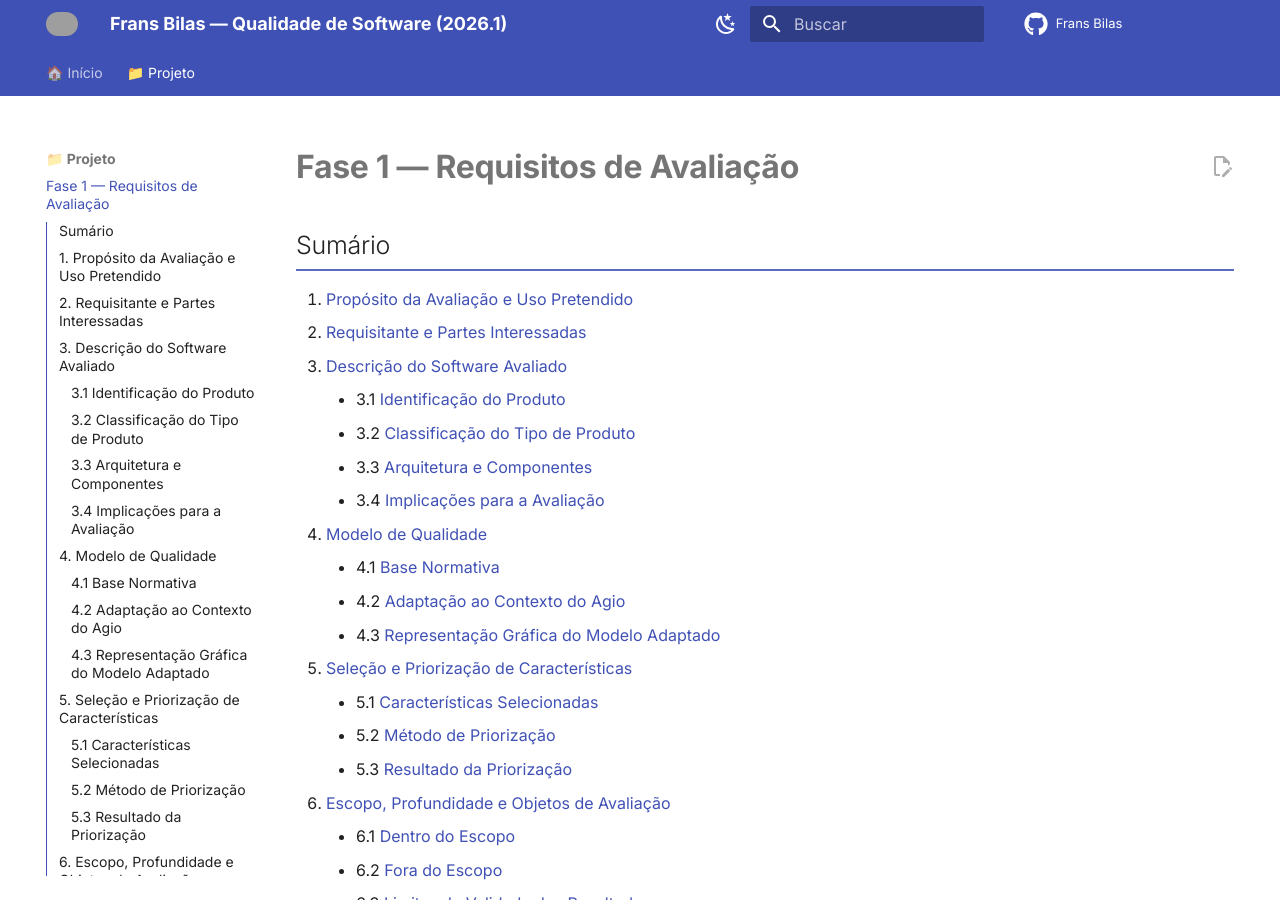
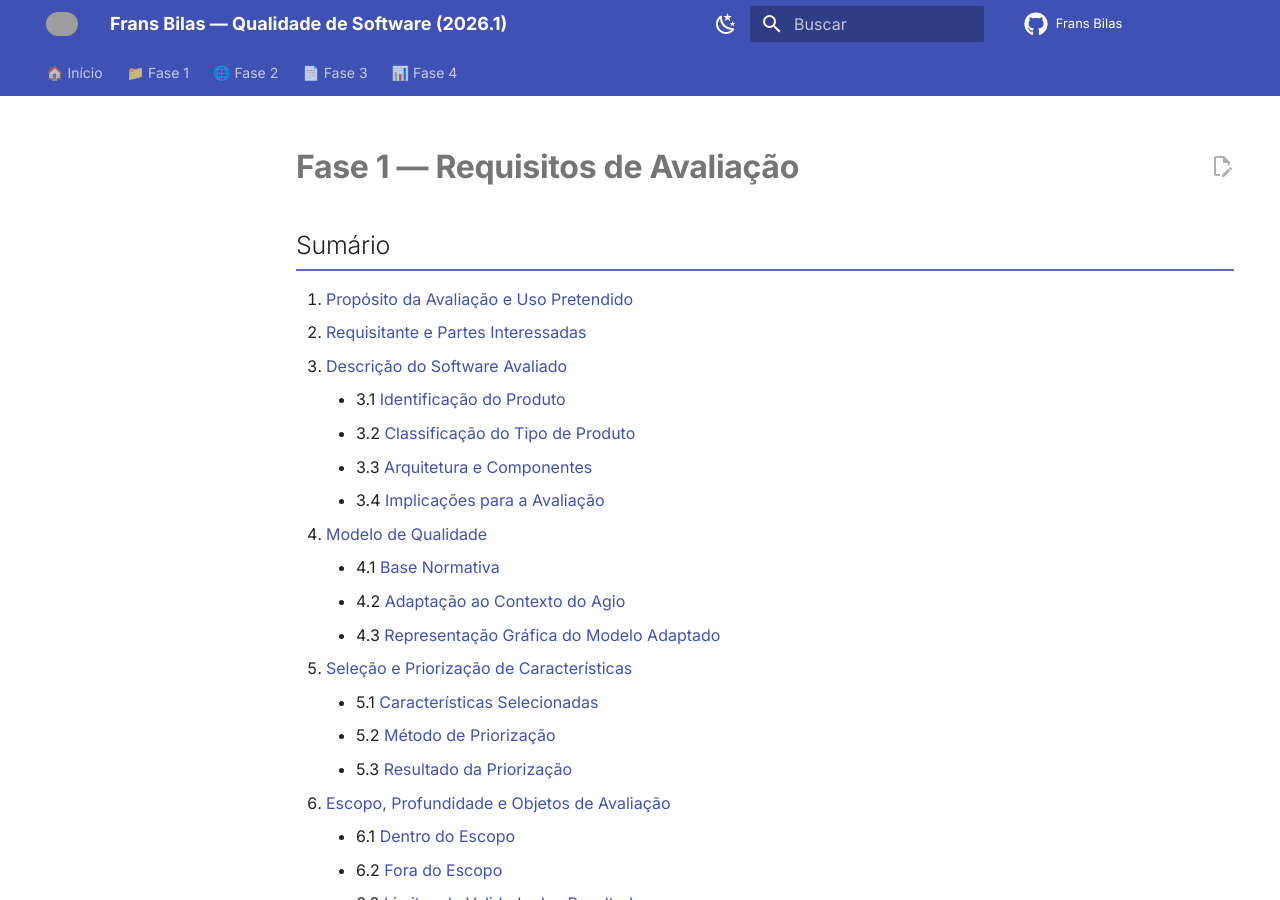
Before and after one commit to FCTE-Qualidade-de-Software-1/2026-1_T01_FRANS_BILAS, an MkDocs documentation site: the page built from docs/fase1.md, in a window 1280 px wide and 900 px high. Built offline with MkDocs 1.6.1 and Material for MkDocs 9.7.7, drawn with Linux system fonts in a browser that asks for light colours; comment, search, counter and statistics services are not loaded; some of the changed lines change nothing that is shown; grey boxes are pictures that could not be loaded.

Commit message:
docs: atualiza navegação do mkdocs

```diff
--- a/mkdocs.yml
+++ b/mkdocs.yml
@@ -26,7 +26,6 @@ theme:
 
   palette:
 
-    # Light Mode
     - scheme: default
       primary: indigo
       accent: deep purple
@@ -35,7 +34,6 @@ theme:
         icon: material/weather-night
         name: Modo escuro
 
-    # Dark Mode
     - scheme: slate
       primary: indigo
       accent: deep purple
@@ -46,7 +44,6 @@ theme:
 
   features:
 
-    # Navegação
     - navigation.tabs
     - navigation.sections
     - navigation.expand
@@ -54,33 +51,27 @@ theme:
     - navigation.instant
     - navigation.tracking
 
-    # TOC
     - toc.follow
     - toc.integrate
 
-    # Busca
     - search.highlight
     - search.suggest
     - search.share
 
-    # Código
     - content.code.copy
     - content.code.annotate
 
-    # Outros
     - content.tabs.link
     - content.action.edit
 
 markdown_extensions:
 
-  # Markdown base
   - tables
   - attr_list
   - md_in_html
   - def_list
   - admonition
 
-  # Pymdown
   - pymdownx.details
   - pymdownx.superfences
 
@@ -96,7 +87,6 @@ markdown_extensions:
       emoji_index: !!python/name:material.extensions.emoji.twemoji
       emoji_generator: !!python/name:material.extensions.emoji.to_svg
 
-  # Mermaid
   - pymdownx.superfences:
       custom_fences:
         - name: mermaid
@@ -112,11 +102,26 @@ extra_javascript:
 nav:
   - 🏠 Início: index.md
 
-  - 📁 Projeto:
-      - Fase 1 — Requisitos de Avaliação: fase1.md
-      - Fase 2 — Especificação: fase2.md
-      - Fase 3 — Projeto da Avaliação: fase3.md
-      - Fase 4 — Execução: fase4.md
+  - 📁 Fase 1:
+      - Propósito da Avaliação: fase1/proposito.md
+      - Requisitante e Partes Interessadas: fase1/requisitante.md
+      - Descrição do Software: fase1/descricao.md
+      - Modelo de Qualidade: fase1/modelo_qualidade.md
+      - Priorização das Características: fase1/priorizacao_caracteristicas.md
+      - Escopo da Avaliação: fase1/escopo.md
+      - ODS Relacionados: fase1/ods_relacionados.md
+      - Uso de Inteligência Artificial: fase1/uso_de_IA.md
+      - Referências: fase1/referencias.md
+      - Contribuição da Equipe: fase1/contribuicao_equipe.md
+
+  - 🌐 Fase 2:
+      - Visão Geral: fase2/fase2.md
+
+  - 📄 Fase 3:
+      - Visão Geral: fase3/fase3.md
+
+  - 📊 Fase 4:
+      - Visão Geral: fase4/fase4.md
 
 extra:
   social:
```
